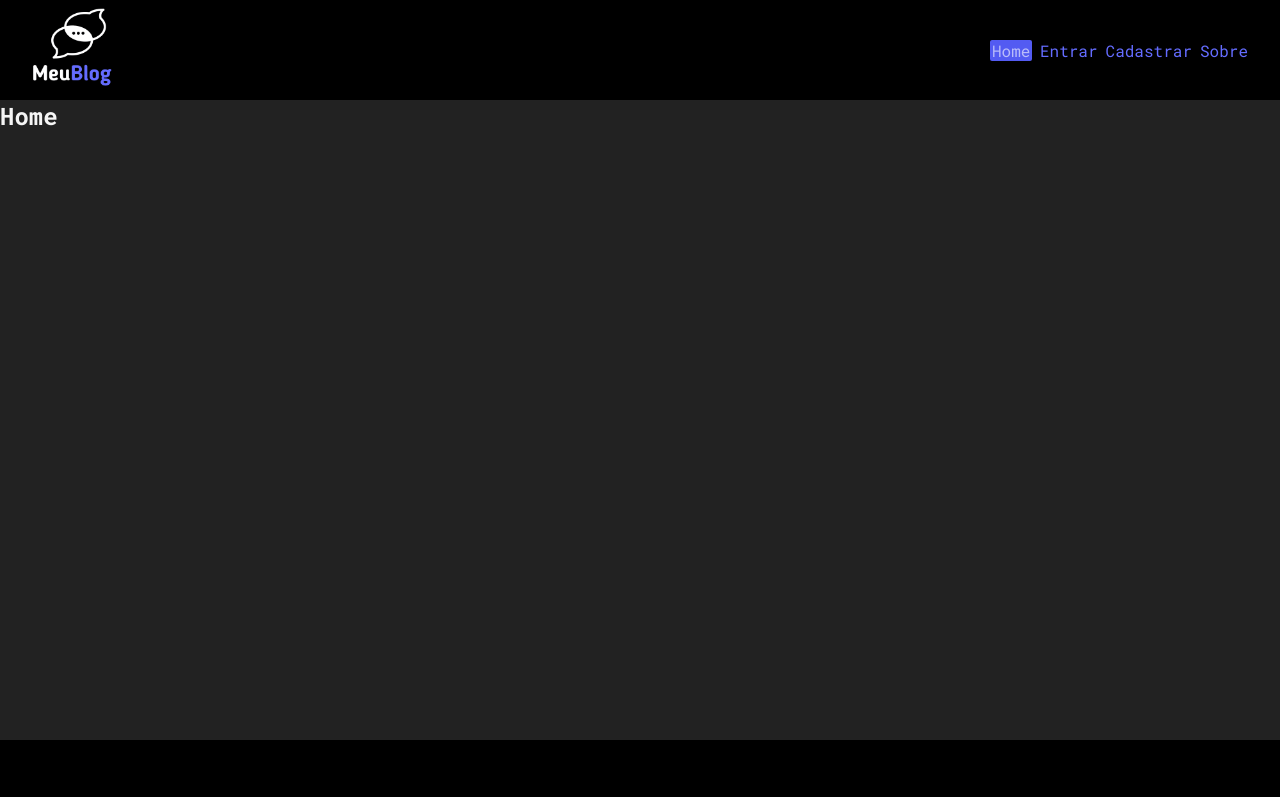
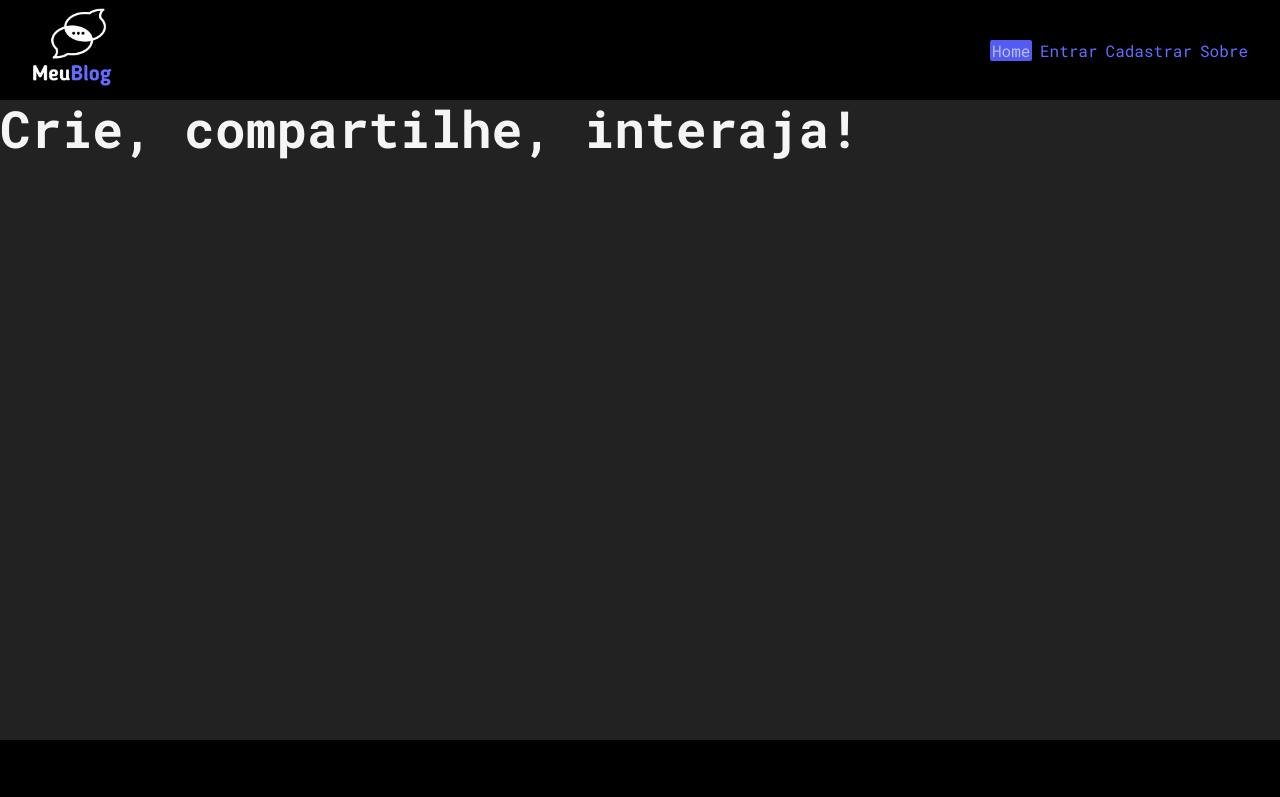
Before and after one commit to alexandreSouza31/Meu_Blog, a React (Vite) app: page / in a window 1280 px wide. Shown: the top 797 px of the page. Built offline with nearby package versions, Linux system fonts and the light colour scheme.

Commit message:
will add the title in the page

```diff
--- /dev/null
+++ b/src/pages/Home/Home.css
@@ -0,0 +1,3 @@
+h2{
+    text-align: center;
+}
--- a/src/pages/Home/Home.jsx
+++ b/src/pages/Home/Home.jsx
@@ -1,7 +1,7 @@
 const Home = () => {
     return (
         <div>
-            <h2>Home</h2>
+            <h1>Crie, compartilhe, interaja!</h1>
         </div>
     )
 }
```
